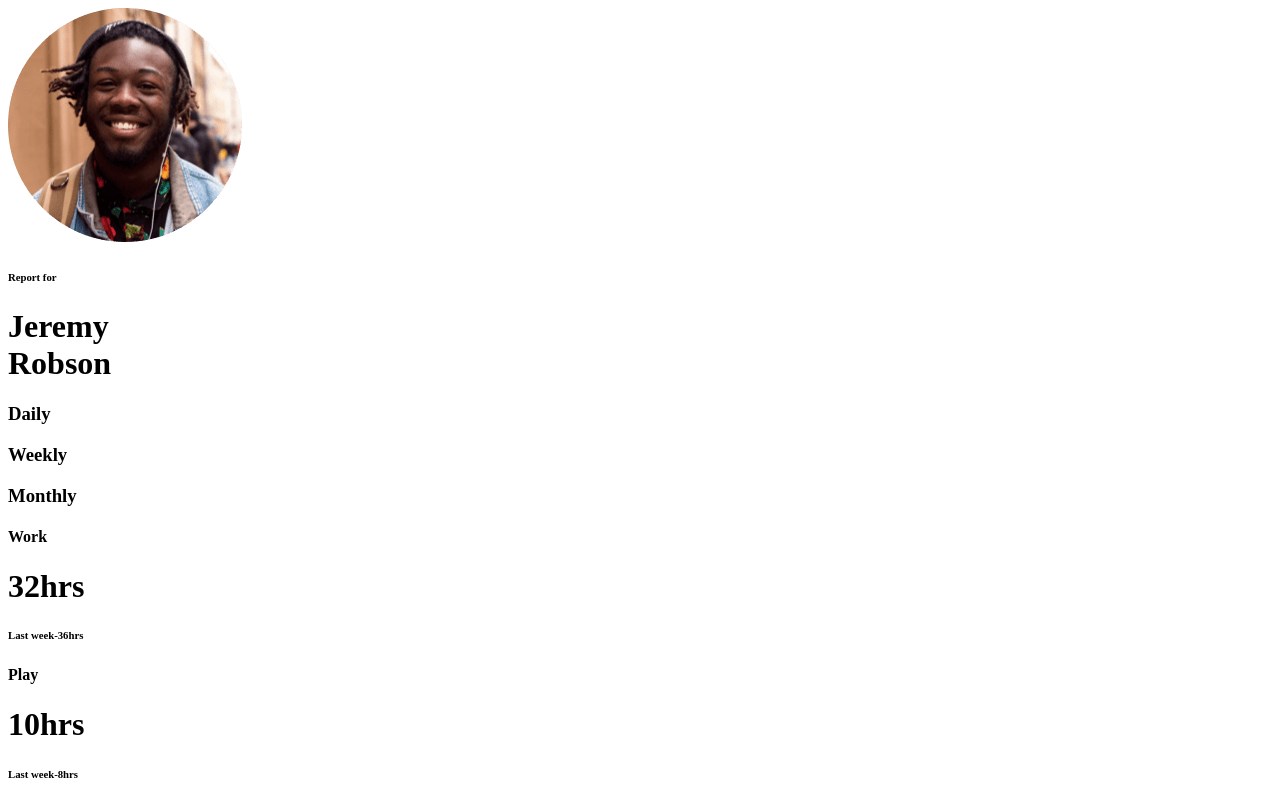
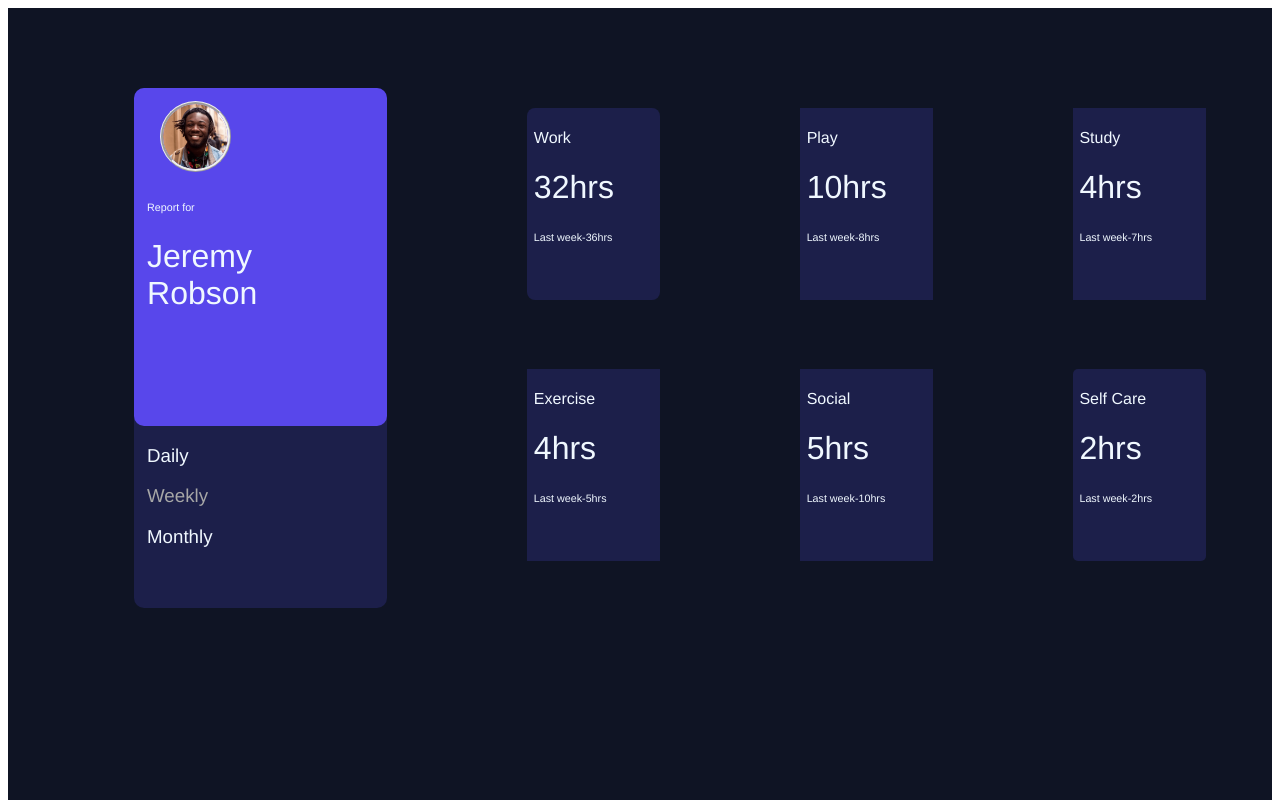
Before and after one commit to RAPHJID/timetrackingdashboard, a plain HTML site: page index.html in a window 1280 px wide. Shown: the top 800 px of the page. Drawn offline with Linux system fonts and the light colour scheme.

Commit message:
left row finished

```diff
--- a/index.html
+++ b/index.html
@@ -7,7 +7,7 @@
   <link rel="icon" type="image/png" sizes="32x32" href="./images/favicon-32x32.png">
 
   <title>Frontend Mentor | Time tracking dashboard</title>
-
+  <link rel="stylesheet" href="styles.css">
   <!-- Feel free to remove these styles or customise in your own stylesheet 👍 -->
   <style>
     .attribution { font-size: 11px; text-align: center; }
@@ -16,50 +16,58 @@
 </head>
 <body>
 <div class="container">
- <div class="grid-item">
+  <div class="content">
+ <div class="grid-item1">
   <div class="jeremy">
     <img src="./images/image-jeremy.png" alt="profile picture"/>
   <h6>Report for</h6>
   <h1>Jeremy<br> Robson</h1>
   </div>
-  <h3>Daily</h3>
-  <h3>Weekly</h3>
+
+  <h3>
+    Daily</h3>
+  <h3
+    class="weekly"
+  >Weekly</h3>
   <h3>Monthly</h3>
  </div>
- <div class="grid-item">
+
+ <div class="grid-item2">
+
   <h4>Work</h4>
   <h1>32hrs</h1>
   <h6>Last week-36hrs</h6>
  </div>
-<div class="grid-item">
+<div class="grid-item3">
   <h4>Play</h4>
   <h1>10hrs</h1>
   <h6>Last week-8hrs</h6>
 </div>
-<div class="grid-item">
+<div class="grid-item4">
   <h4>Study</h4>
   <h1>4hrs</h1>
   <h6>Last week-7hrs</h6>
 </div>
-<div class="grid-item">
+<div class="grid-item5">
   <h4>Exercise</h4>
   <h1>4hrs</h1>
   <h6>Last week-5hrs</h6>
 </div>
-<div class="grid-item">
+<div class="grid-item6">
   <h4>Social</h4>
   <h1>5hrs</h1>
   <h6>Last week-10hrs</h6>
 </div>
-<div class="grid-item">
+<div class="grid-item7">
   <h4>Self Care</h4>
   <h1>2hrs</h1>
   <h6>Last week-2hrs</h6>
 </div>
 </div>
-  <div class="attribution">
+</div>
+  <!-- <div class="attribution">
     Challenge by <a href="https://www.frontendmentor.io?ref=challenge" target="_blank">Frontend Mentor</a>.
     Coded by <a href="#">Your Name Here</a>.
-  </div>
+  </div> -->
 </body>
 </html>
--- /dev/null
+++ b/styles.css
@@ -0,0 +1,115 @@
+/* .{
+    margin: 0;
+    padding: 0;
+} */
+.container{
+    height: 100vh;
+    background-color:  hsl(226, 43%, 10%);
+    display: flex;
+    justify-content: center;
+    align-items: center;
+}
+.content{
+    width: 80%;
+    height: 80%;
+    display: grid;
+    grid-template-columns: repeat(4,25%);
+    grid-template-rows: repeat(4,25%);
+    gap: 20px;
+    /* grid-template-areas: ; */
+
+}
+h1,h3,h4,h6{
+    color: aliceblue;
+    font-family: 'Franklin Gothic Medium', 'Arial Narrow', Arial, sans-serif;
+    margin-left: 5%;
+    font-weight: lighter;
+}
+.grid-item1{
+    grid-row: 1/4;
+    /* margin-left: 20px; */
+    background-color:hsl(235, 46%, 20%);
+    /* align-content: center; */
+    /* text-align: center; */
+    border-radius: 10px;
+    /* margin-top: 30%; */
+    height: 100%;
+
+}
+/* .grid-item{
+    margin-left: 120px;
+    margin-top: 30%;
+    /* justify-content: space-between; */
+
+.weekly{
+    color: rgb(167, 167, 167);
+    font-weight: lighter;
+}
+img{
+    height: 65px;
+    /* justify-content: left; */
+    margin-top: 5%;
+    /* border-color: aliceblue;
+    border-block-color: white; */
+    margin-left: 10%;
+    border-style:ridge;
+    border-radius: 50%;
+
+
+}
+.jeremy{
+    background-color:hsl(246, 80%, 60%);
+    border-radius: 10px;
+    height: 65%;
+    /* margin-bottom: 5%; */
+    justify-content: center;
+}
+.grid-item2{
+    margin-left: 120px;
+    margin-top: 8%;
+    background-color: hsl(235, 46%, 20%);
+    height: 120%;
+    border-radius: 8px;
+    /* width: 80%; */
+    justify-content: center;
+}
+.grid-item3{
+    margin-left: 120px;
+    margin-top: 8%;
+    background-color: hsl(235, 46%, 20%);
+    height: 120%;
+
+}
+.grid-item4{
+    margin-left: 120px;
+    margin-top: 8%;
+    background-color: hsl(235, 46%, 20%);
+    height: 120%;
+    justify-content: center;
+
+}
+.grid-item5{
+    margin-left: 120px;
+    margin-top: 40%;
+    background-color: hsl(235, 46%, 20%);
+    height: 120%;
+
+}
+.grid-item6{
+    margin-left: 120px;
+    margin-top: 40%;
+    background-color:hsl(235, 46%, 20%);
+    height: 120%;
+
+}
+.grid-item7{
+    margin-left: 120px;
+    margin-top: 40%;
+    background-color:   hsl(235, 46%, 20%);
+    height: 120%;
+    border-radius: 5px;
+
+}
+h4{
+    margin-left: 5%;
+}
```
